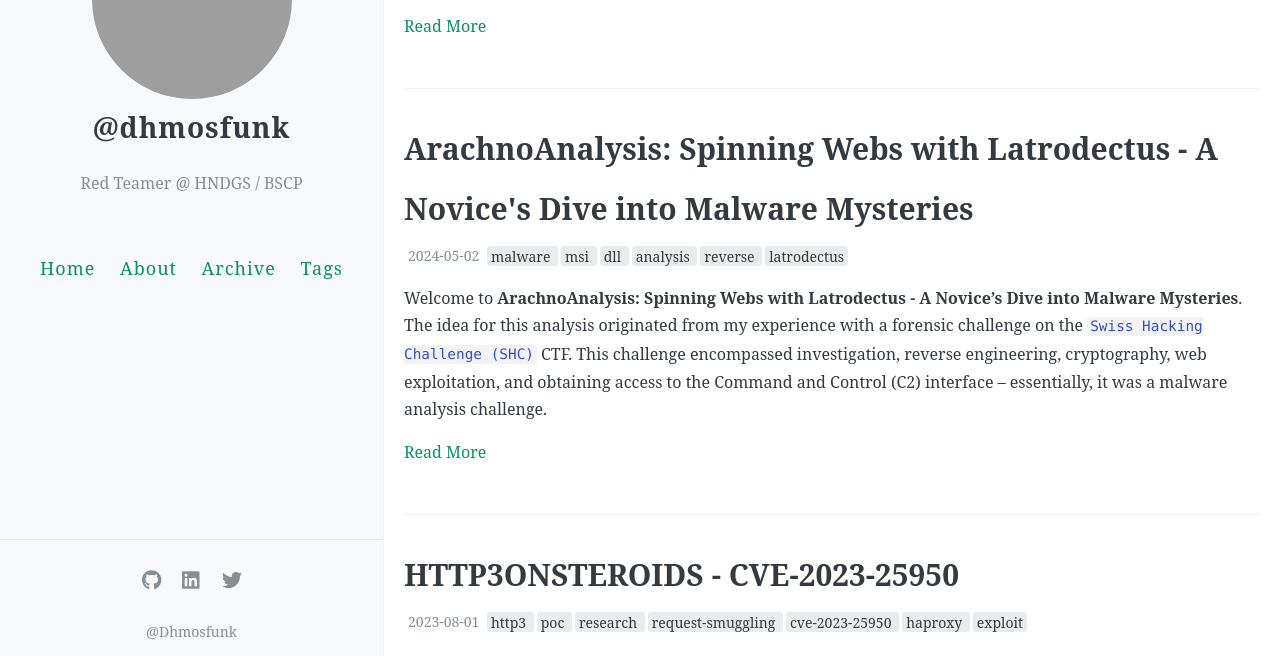
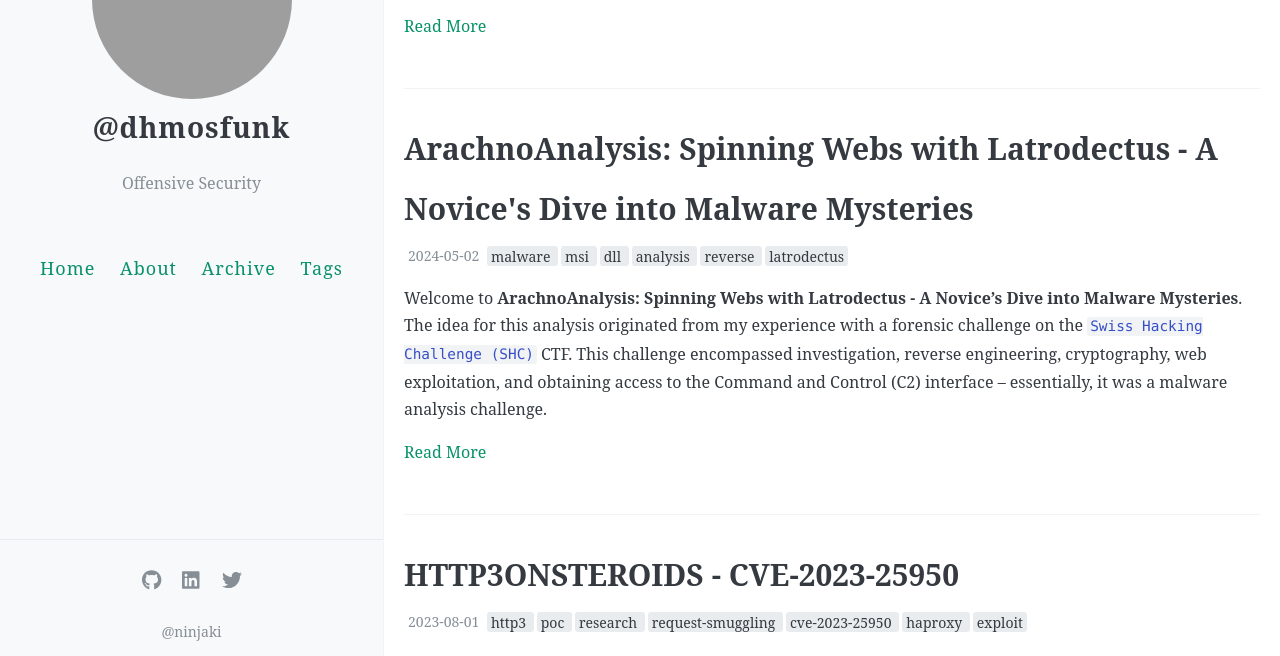
Before and after one commit to dhmosfunk/dhmosfunk.github.io, a Jekyll site: the page built from index.html, in a window 1280 px wide and 900 px high. Shown: the part 221-877 px from the top of the window. Built offline with Jekyll 4.4.1, drawn with Linux system fonts in a browser that asks for light colours; the list of posts is cut into pages by our own code; comment, search, counter and statistics services are not loaded; grey boxes are pictures that could not be loaded.

Commit message:
Update _config.yml

```diff
--- a/_config.yml
+++ b/_config.yml
@@ -8,7 +8,7 @@
 
 # 描述/签名
 name: "@dhmosfunk"
-description: Red Teamer @ HNDGS / BSCP
+description: Offensive Security
 
 # 输入你的网站域名（如果你没有添加自己的域名，而是直接用GitHub pages分配的域名的话可以省略）
 url:
@@ -60,11 +60,11 @@ footer-links:
   rss: #随便填点啥RSS就能用了
   stackoverflow: # http://stackoverflow.com/<>
   tumblr: # https://<username>.tumblr.com
-  twitter: DSkfunk
+  twitter: ninjakiii
   youtube: # channel/<your_long_string> or user/<user-name>
 
 # 站点页脚的文字
-footer-text: "@Dhmosfunk"
+footer-text: "@ninjaki"
 
 #
 # 评论，注意，请不要同时添加多种不同的评论区
```
